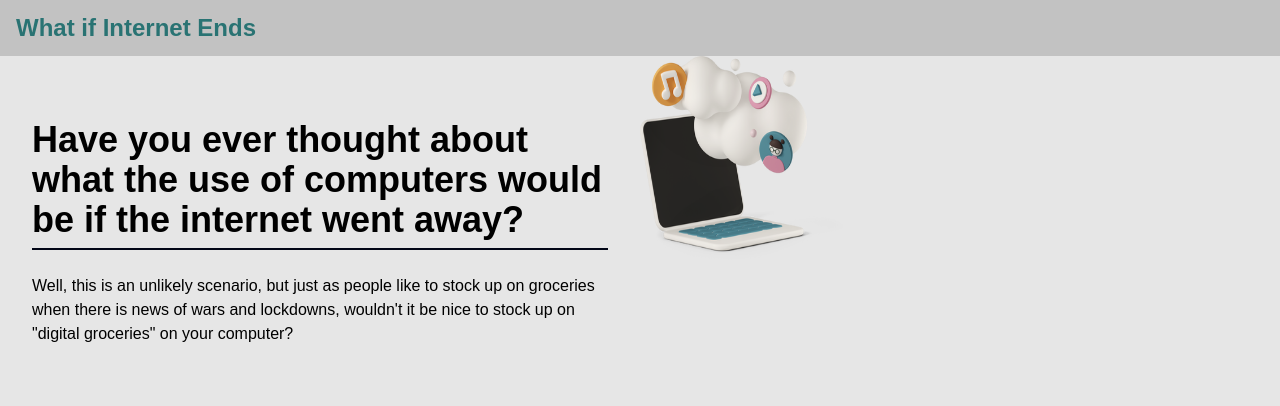
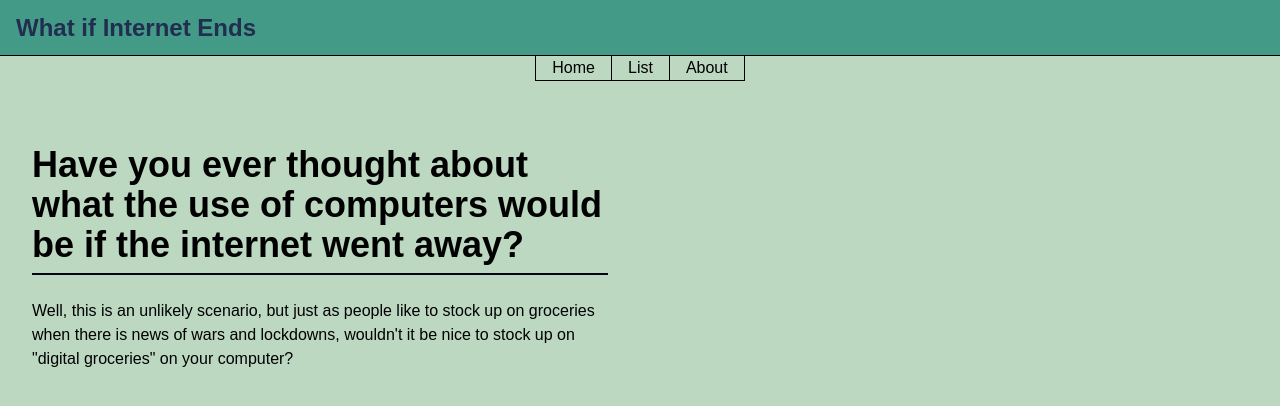
Before and after one commit to dankwx/whatifinternetends, a Next.js app: page / in a window 1280 px wide. Shown: the top 406 px of the page. Built offline with nearby package versions, Linux system fonts and the light colour scheme.

Commit message:
chore: entire page restyle

```diff
--- a/app/globals.css
+++ b/app/globals.css
@@ -1,18 +1,6 @@
-@import url('https://fonts.googleapis.com/css2?family=Nunito:ital,wght@0,200..1000;1,200..1000&display=swap');
 @tailwind base;
 @tailwind components;
 @tailwind utilities;
-
-
-@layer base {
-  @font-face {
-    font-family: "Nunito", sans-serif;
-    font-style: normal;
-    font-weight: 100;
-    font-display: swap;
-    src: url("https://fonts.googleapis.com/css2?family=Nunito:ital,wght@0,200..1000;1,200..1000&display=swap") format('woff2');
-  }
-}
 
 :root {
   --foreground-rgb: 0, 0, 0;
@@ -31,9 +19,12 @@
 
 body {
   color: rgb(var(--foreground-rgb));
-  background: linear-gradient(to bottom,
+  background: linear-gradient(
+      to bottom,
       transparent,
-      rgb(var(--background-end-rgb))) rgb(var(--background-start-rgb));
+      rgb(var(--background-end-rgb))
+    )
+    rgb(var(--background-start-rgb));
 }
 
 @layer utilities {
--- a/app/layout.tsx
+++ b/app/layout.tsx
@@ -1,31 +1,32 @@
-import type { Metadata } from "next";
-import Script from "next/script";
-import { Inter } from "next/font/google";
-import "./globals.css";
-import "./reset.css"
+import type { Metadata } from 'next'
+import Script from 'next/script'
+import { Inter } from 'next/font/google'
+import './globals.css'
+import './reset.css'
 
-const inter = Inter({ subsets: ["latin"] });
+const inter = Inter({ subsets: ['latin'] })
 
 export const metadata: Metadata = {
-  title: "What if Internet Ends",
-  description: "A collection of must-have to save in your coomputer if the internet ends.",
-};
+  title: 'What if Internet Ends',
+  description:
+    'Your all-in-one collection of digital groceries if the Internet goes down forever, you need to be prepared'
+}
 
-export default function RootLayout({
-  children,
+export default function RootLayout ({
+  children
 }: {
-  children: React.ReactNode;
+  children: React.ReactNode
 }) {
   return (
-    <html lang="en">
+    <html lang='en'>
       <head>
-        <meta name="robots" content="index, follow" />
+        <meta name='robots' content='index, follow' />
         <Script
           async
-          src="https://www.googletagmanager.com/gtag/js?id=G-9QMGG0T44L"
+          src='https://www.googletagmanager.com/gtag/js?id=G-9QMGG0T44L'
         />
 
-        <Script id="google-analytics">
+        <Script id='google-analytics'>
           {`
               window.dataLayer = window.dataLayer || [];
               function gtag(){dataLayer.push(arguments);}
@@ -36,5 +37,5 @@ export default function RootLayout({
       </head>
       <body className={inter.className}>{children}</body>
     </html>
-  );
+  )
 }
--- a/app/page.tsx
+++ b/app/page.tsx
@@ -1,23 +1,27 @@
-import Image from "next/image";
-import Header from "@/components/Header/Header";
-import cloudImg from "../public/cloud.png";
+import Image from 'next/image'
+import Header from '@/components/Header/Header'
+import Navbar from '@/components/Navbar/Navbar'
 
-export default function Home() {
+export default function Home () {
   return (
-    <main className="flex flex-col w-screen h-screen bg-main-color">
+    <main className='flex flex-col w-screen h-screen items-center bg-main-color'>
       <Header />
-      <div className="flex w-full flex-1 font-mono  items-center">
-        <article className="flex w-1/2 h-full flex-col">
-          <h2 className="font-bold font-main text-4xl mx-8 mt-16"
-          >Have you ever thought about what the use of computers would be if the internet went away?</h2>
-          <hr className="border border-solid border-slate-950 mx-8 my-2" />
-          <p className="font-main mx-8 mt-4 leading-6"
-          >Well, this is an unlikely scenario, but just as people like to stock up on groceries when there is news of wars and lockdowns, wouldn't it be nice to stock up on "digital groceries" on your computer?</p>
+      <Navbar />
+      <div className='flex w-full flex-1 font-mono  items-center'>
+        <article className='flex w-1/2 h-full flex-col'>
+          <h2 className='font-bold font-main text-4xl mx-8 mt-16'>
+            Have you ever thought about what the use of computers would be if
+            the internet went away?
+          </h2>
+          <hr className='border border-solid border-slate-950 mx-8 my-2' />
+          <p className='font-main mx-8 mt-4 leading-6'>
+            Well, this is an unlikely scenario, but just as people like to stock
+            up on groceries when there is news of wars and lockdowns, wouldn't
+            it be nice to stock up on "digital groceries" on your computer?
+          </p>
         </article>
-        <div className="flex w-1/2 h-full">
-          <Image className="h-52 w-52" src={cloudImg} alt="ff" />
-        </div>
+        <div className='flex w-1/2 h-full'></div>
       </div>
     </main>
-  );
+  )
 }
--- a/components/Header/Header.tsx
+++ b/components/Header/Header.tsx
@@ -1,7 +1,9 @@
-export default function Header() {
-    return (
-        <header className="flex items-center w-full h-14 bg-terciary-color">
-            <h1 className="text-second-color font-main font-bold text-2xl ml-4">What if Internet Ends</h1>
-        </header>
-    )
+export default function Header () {
+  return (
+    <header className='flex items-center w-full h-14 bg-terciary-color border-solid border-b'>
+      <h1 className='text-second-color font-main font-bold text-2xl ml-4'>
+        What if Internet Ends
+      </h1>
+    </header>
+  )
 }
--- /dev/null
+++ b/components/Navbar/Navbar.tsx
@@ -0,0 +1,25 @@
+export default function Navbar () {
+  return (
+    <header className='flex items-center justify-center w-fit h-fit font-main'>
+      <nav>
+        <ul className='flex'>
+          <li className='border border-solid border-t-0 px-4 py-1'>
+            <a className='hover:text-terciary-color' href='/'>
+              Home
+            </a>
+          </li>
+          <li className='border-solid border-b px-4 py-1'>
+            <a className='hover:text-terciary-color' href='/'>
+              List
+            </a>
+          </li>
+          <li className='border border-solid border-t-0 px-4 py-1'>
+            <a className='hover:text-terciary-color' href='/'>
+              About
+            </a>
+          </li>
+        </ul>
+      </nav>
+    </header>
+  )
+}
--- a/tailwind.config.ts
+++ b/tailwind.config.ts
@@ -1,28 +1,28 @@
-import type { Config } from "tailwindcss";
+import type { Config } from 'tailwindcss'
 
 const config: Config = {
   content: [
-    "./pages/**/*.{js,ts,jsx,tsx,mdx}",
-    "./components/**/*.{js,ts,jsx,tsx,mdx}",
-    "./app/**/*.{js,ts,jsx,tsx,mdx}",
+    './pages/**/*.{js,ts,jsx,tsx,mdx}',
+    './components/**/*.{js,ts,jsx,tsx,mdx}',
+    './app/**/*.{js,ts,jsx,tsx,mdx}'
   ],
   theme: {
     extend: {
       backgroundImage: {
-        "gradient-radial": "radial-gradient(var(--tw-gradient-stops))",
-        "gradient-conic":
-          "conic-gradient(from 180deg at 50% 50%, var(--tw-gradient-stops))",
+        'gradient-radial': 'radial-gradient(var(--tw-gradient-stops))',
+        'gradient-conic':
+          'conic-gradient(from 180deg at 50% 50%, var(--tw-gradient-stops))'
       },
       colors: {
-        "main-color": "#E6E6E6",
-        "second-color": "#297373",
-        "terciary-color": "#C2C2C2",
+        'main-color': '#BCD8C1',
+        'second-color': '#222E50',
+        'terciary-color': '#439A86'
       },
       fontFamily: {
-        "main": ["Arial", "sans-serif"]
+        main: ['Arial', 'Helvetica', 'sans-serif']
       }
-    },
+    }
   },
-  plugins: [],
-};
-export default config;
+  plugins: []
+}
+export default config
```
Also changed, not shown: public/cloud.png (deleted).
